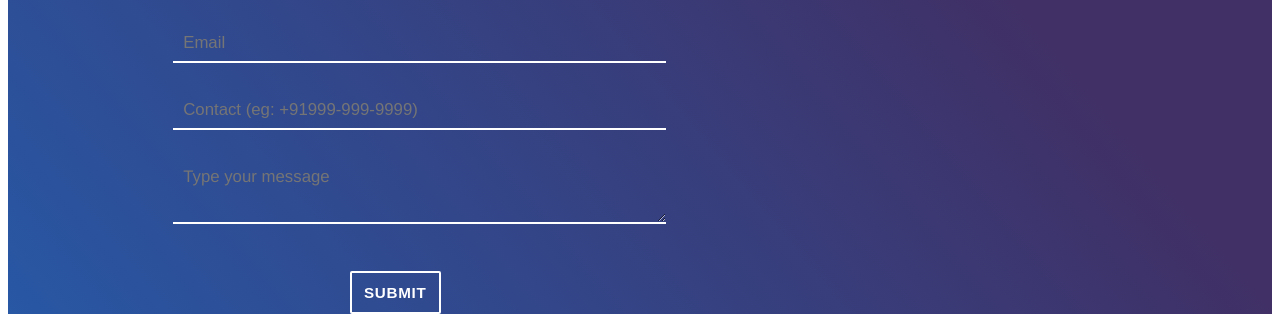
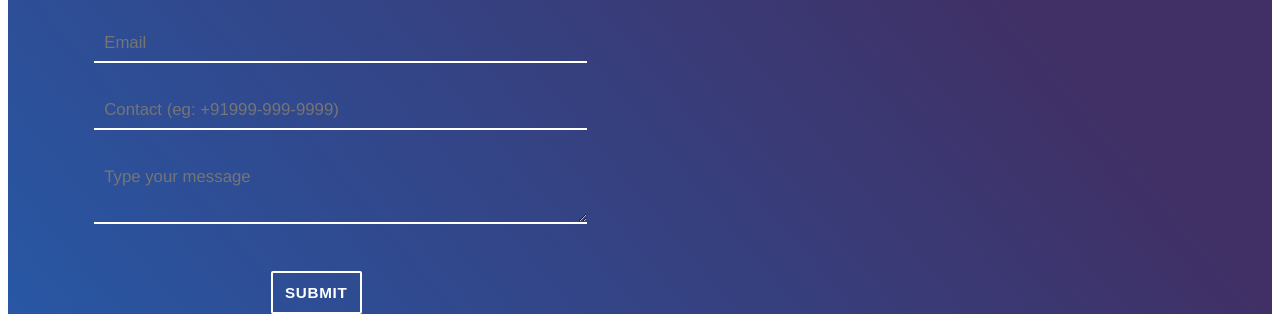
Before and after one commit to prachipuri/my_resume, a plain HTML site: page index.html in a window 1280 px wide. Shown: the part 2252-2574 px from the top of the page. Drawn offline with Linux system fonts and the light colour scheme.

Commit message:
Update index.css

```diff
--- a/index.css
+++ b/index.css
@@ -218,6 +218,3 @@
 .my-contact{
 	color: white;
 }
-.contact-info{
-	margin-left: -25%;
-}
```
